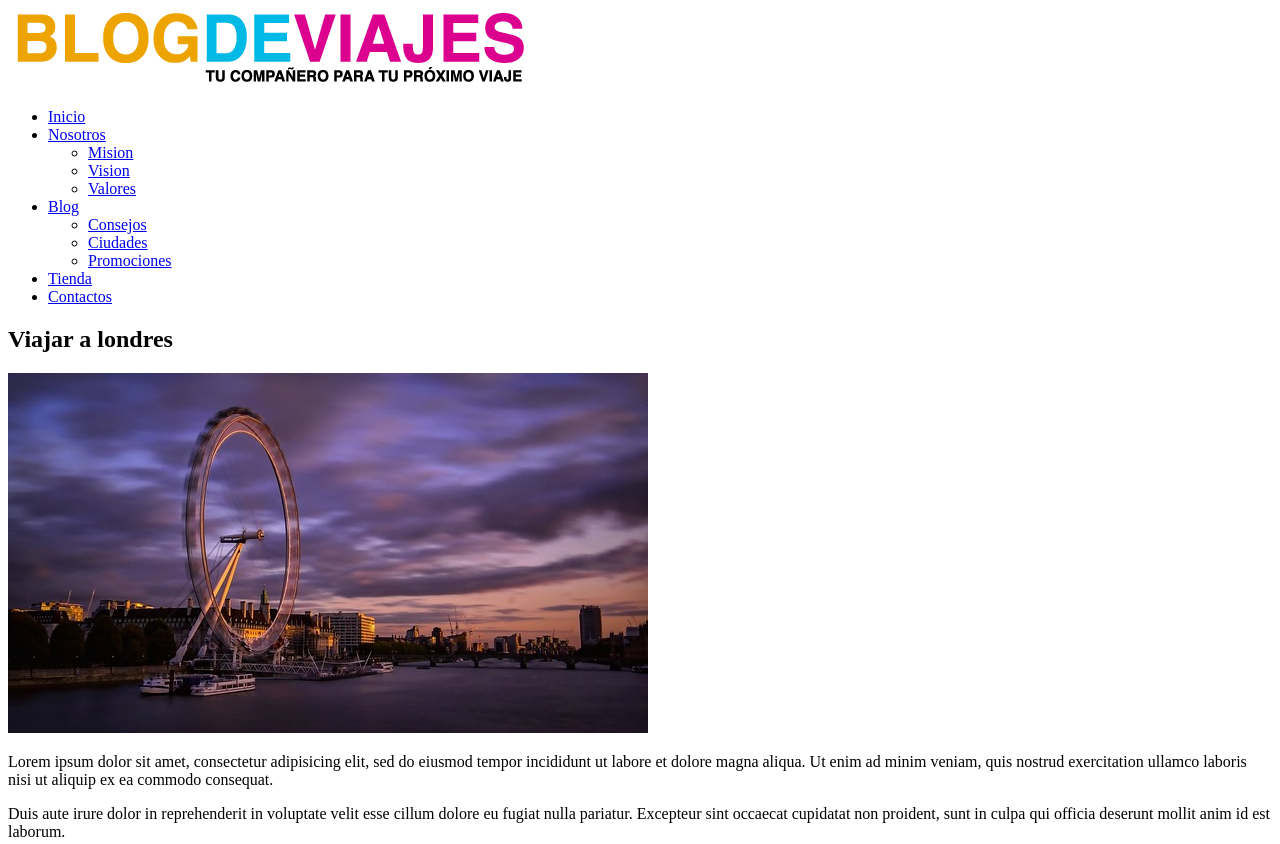
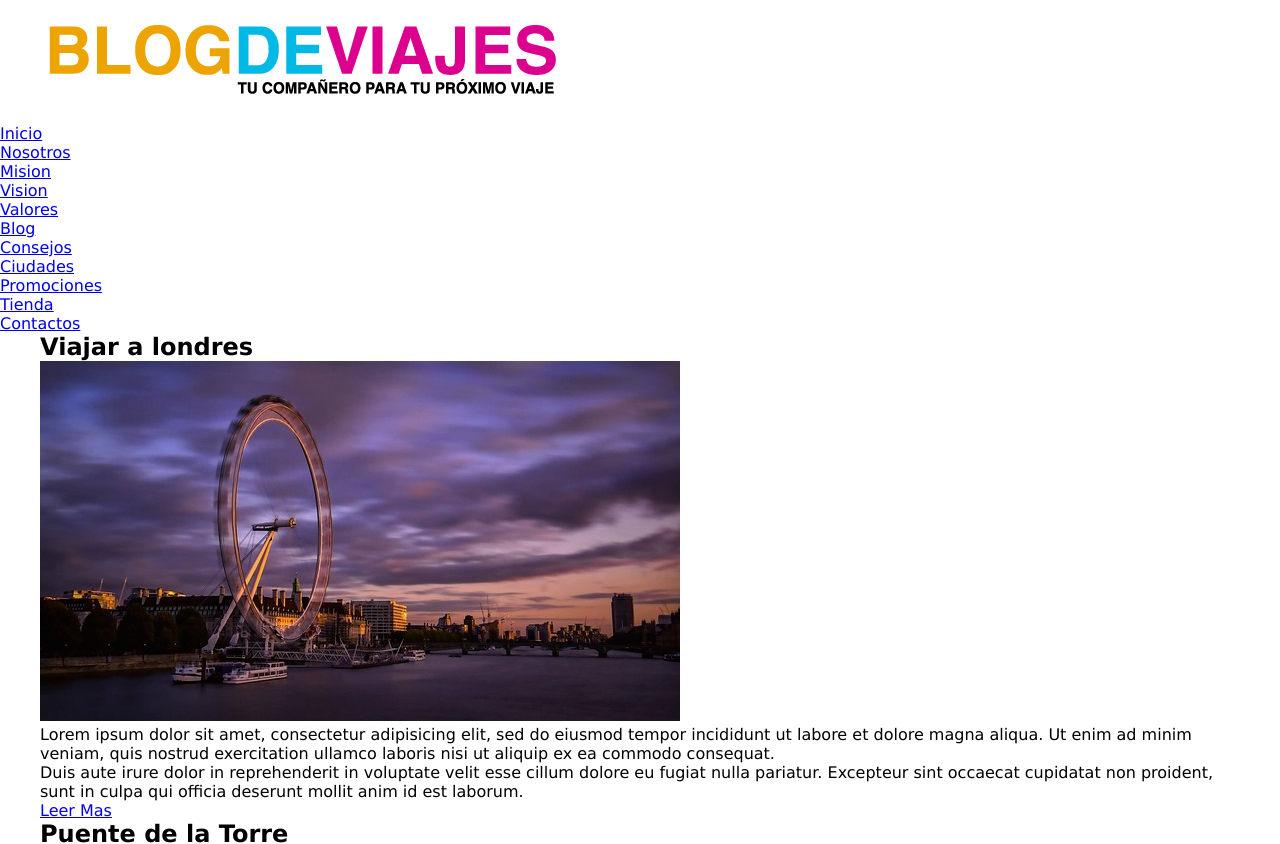
Before and after one commit to nogakhany/BlogViajes, a plain HTML site: page index.html in a window 1280 px wide. Shown: the top 844 px of the page. Drawn offline with Linux system fonts and the light colour scheme.

Commit message:
estilos globales
agregando estilos globales al CSS del proyecto

```diff
--- a/css/estilos.css
+++ b/css/estilos.css
@@ -1,3 +1,25 @@
+
+/* Agregando estilos Globales*/
+/* lo siguiente es para RESETEAR y evitar futuras complicaciones con el HTML*/
+html{
+  box-sizing: border-box;
+}
+*, *:before, *:after {
+  box-sizing: inherit;
+}
+*{
+  margin: 0;
+  padding: 0;
+}
 body{
-
+  font-family: verdana, geneva, serif;
 }
+header{
+  /* izquierda derecha: 0 ; arriba y abajo 0*/
+  padding: 20px 0;
+}
+div.contenedor{
+/*ancho*/
+  width: 1200px;
+  margin: 0 auto;
+}
--- a/index.html
+++ b/index.html
@@ -39,7 +39,7 @@
       </ul>
     </nav>
     <!-- contenido principal del proyecto-->
-    <div class="contenido">
+    <div class="contenido contenedor">
       <main>
           <article>
             <h2> Viajar a londres</h2>
```
